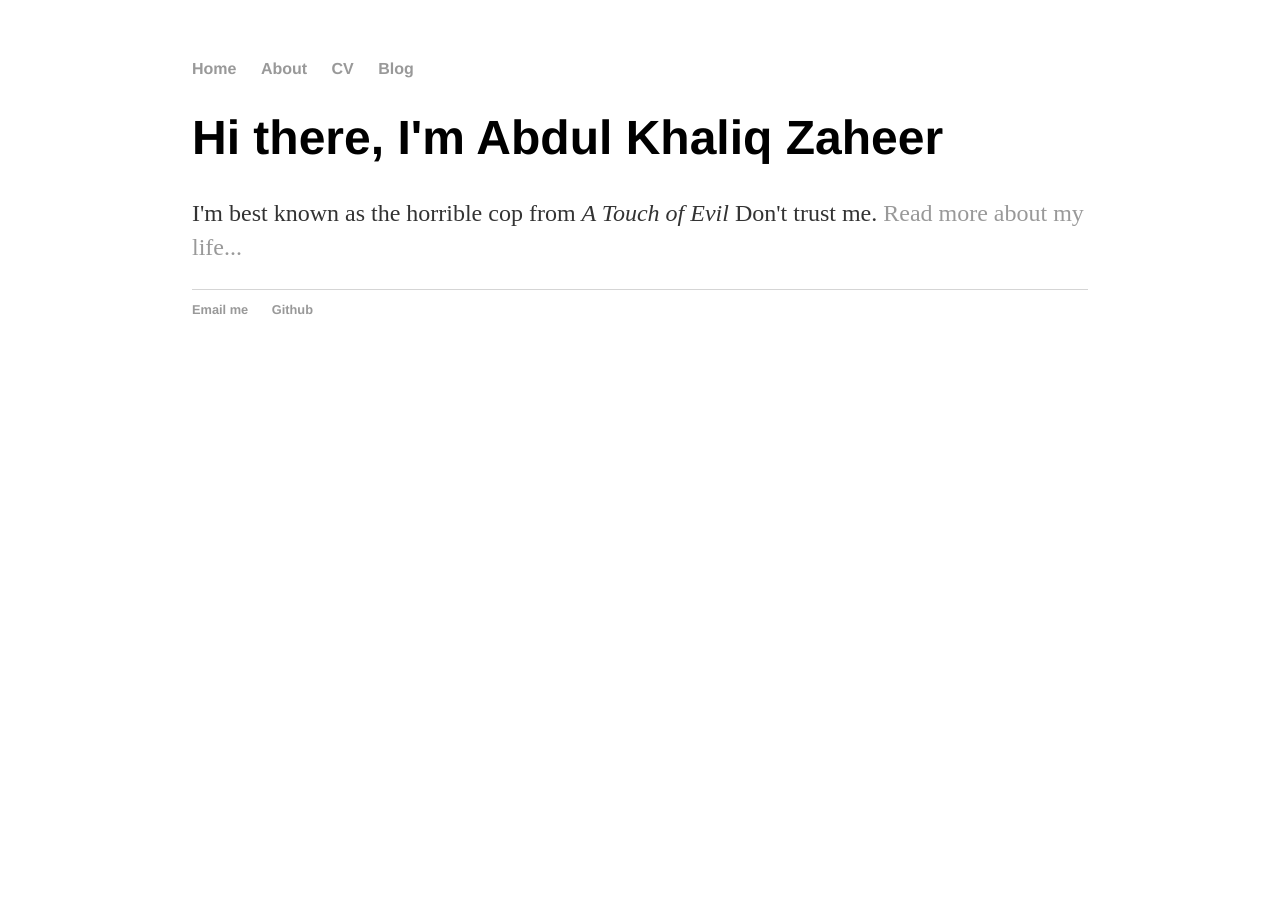
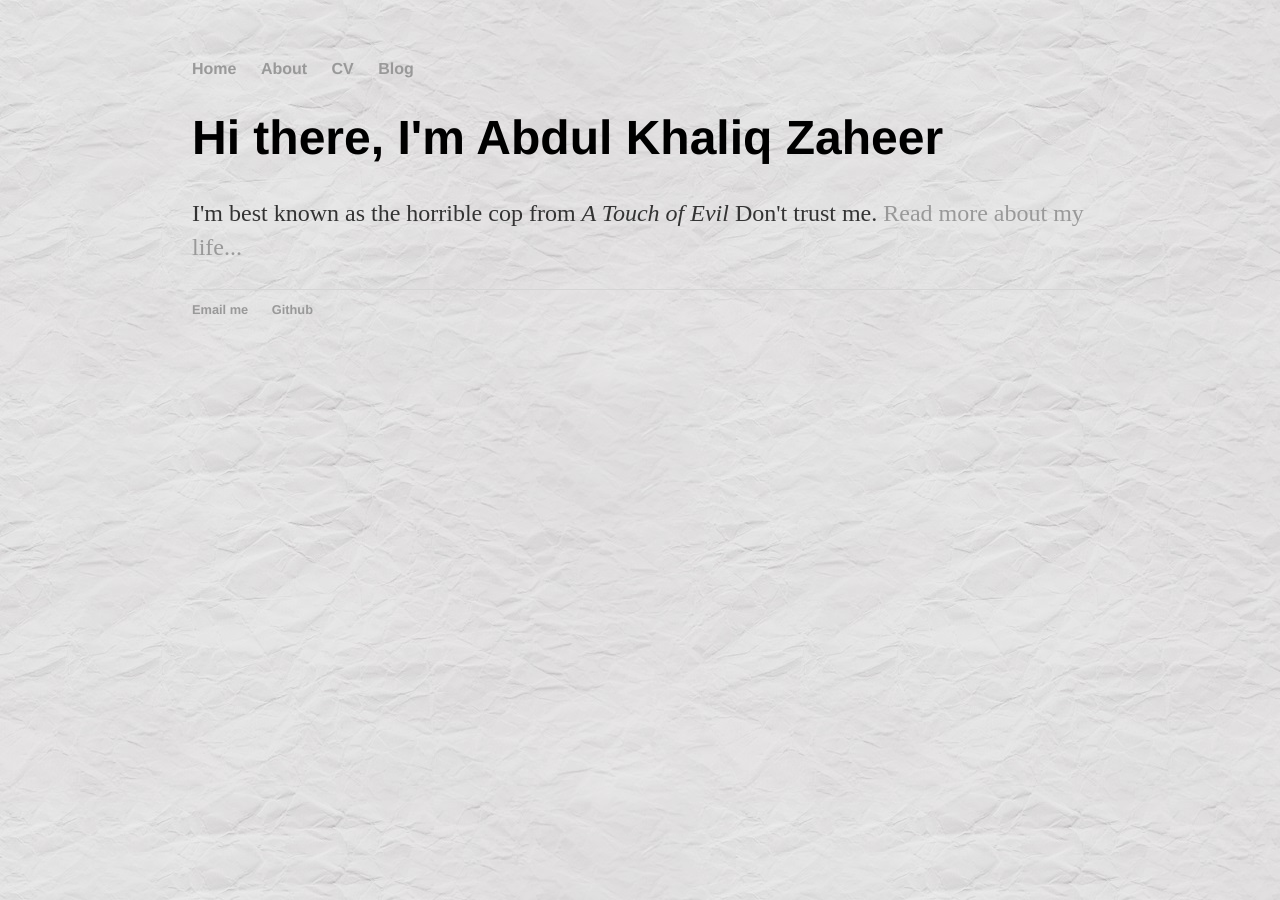
Before and after one commit to abdulbeard/abdulbeard.github.io, a Jekyll site: the page built from index.html, in a window 1280 px wide. Built offline with Jekyll 4.4.1, drawn with Linux system fonts in a browser that asks for light colours.

Commit message:
still going...

```diff
--- a/css/main.css
+++ b/css/main.css
@@ -1,5 +1,5 @@
 body {
-    background-image: url("background.jpg");
+    background-image: url("/background.jpg");
     margin: 60px auto;
     width: 70%;
 }
```
